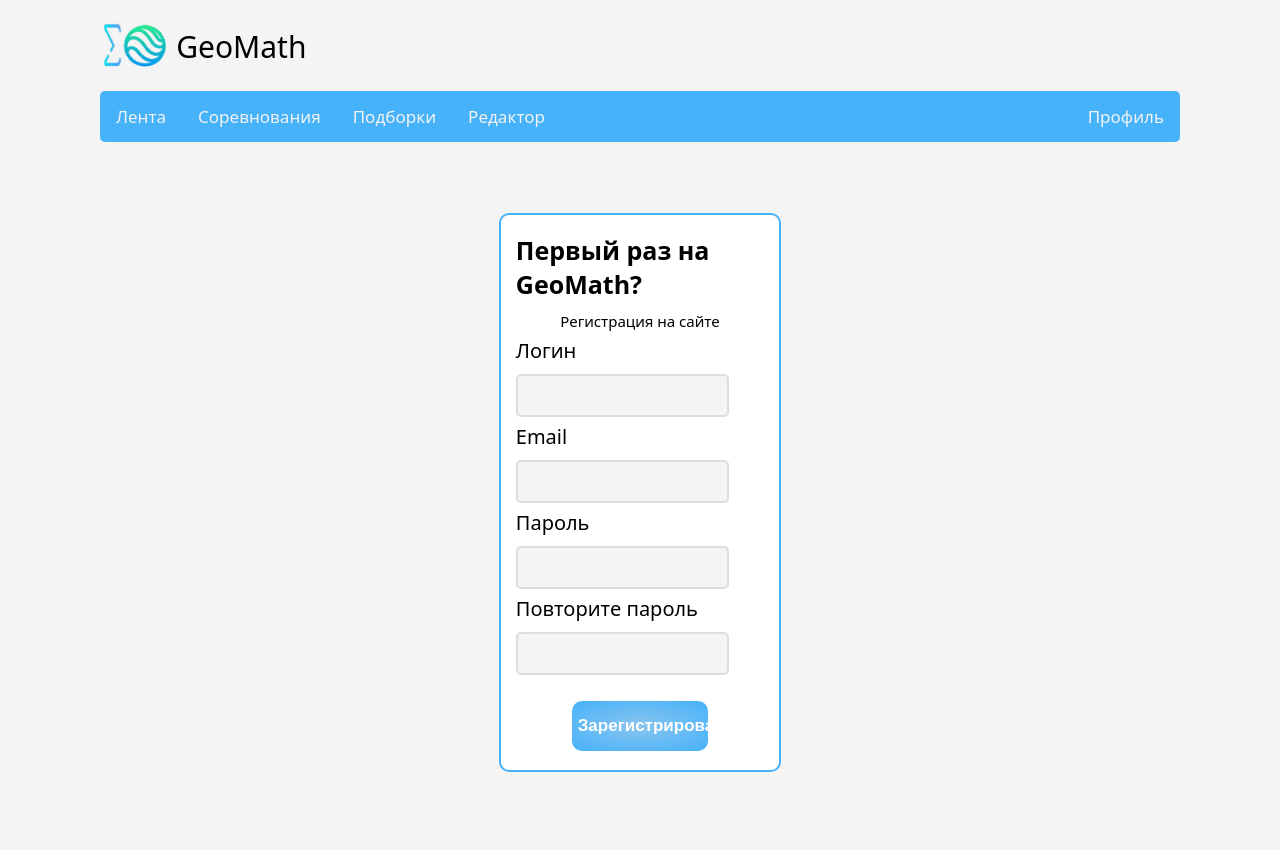
After one commit to GrafGeometr/GeoMath2, a Flask app: page /register in a window 1280 px wide. The commit adds this page. Run offline with Flask 3, Linux system fonts and the light colour scheme.

Commit message:
Added registration form (frontend)

```diff
--- a/flask_stuff.py
+++ b/flask_stuff.py
@@ -6,8 +6,8 @@ import os
 app = Flask(__name__)
 app.config['SECRET_KEY'] = 'yandexlyceum_secret_key'
 app.config['UPLOAD_EXTENSIONS'] = ['.txt', '.pdf', '.doc', '.docx', '.png', '.jpeg', '.jpg', '.gif']
-#login_manager = LoginManager()
-#login_manager.init_app(app)
+
+#login_manager = LoginManager(app)
 
 @app.route('/')
 def index():
@@ -33,6 +33,22 @@ def editor():
 def profile(username):
     return render_template('profile.html', username = username)
 
+
+@app.route('/register')
+def register():
+    return render_template('register.html')
+
+
+@app.route('/test_registration', methods=['POST'])
+def test_registration():
+    data = request.get_json()
+    login = data['login']
+    email = data['email']
+    password = data['password']
+    repeat_password = data['repeat_password']
+    print(f"Login: {login}\nEmail: {email}\nPassword: {password}\nRepeat password: {repeat_password}")
+    return '/feed'
+
 def main():
     port = int(os.environ.get("PORT", 5000))
     #app.run(host='0.0.0.0', port=port)
--- a/templates/base.html
+++ b/templates/base.html
@@ -4,10 +4,11 @@
 <meta name="viewport" content="width=device-width, initial-scale=1">
 <style>
 body {
-  margin-left: 100px;
-  margin-right: 100px;
-  margin-top: 0px;
-  font-family: system-ui,-apple-system,"Segoe UI",Roboto,"Helvetica Neue","Noto Sans","Liberation Sans",Arial,sans-serif,"Apple Color Emoji","Segoe UI Emoji","Segoe UI Symbol","Noto Color Emoji";
+    background-color:#f4f4f4;
+    margin-left: 100px;
+    margin-right: 100px;
+    margin-top: 0px;
+    font-family: system-ui,-apple-system,"Segoe UI",Roboto,"Helvetica Neue","Noto Sans","Liberation Sans",Arial,sans-serif,"Apple Color Emoji","Segoe UI Emoji","Segoe UI Symbol","Noto Color Emoji";
 }
 
 
@@ -58,6 +59,7 @@ body {
     justify-content: space-between;
     align-items: stretch;
     background-color: rgb(70, 178, 250);
+    border-radius: 5px;
 }
 
 .menubar {
--- /dev/null
+++ b/templates/register.html
@@ -0,0 +1,106 @@
+{% extends "base.html" %}
+{% block content %}
+<style>
+    .main_div {
+        height: 700px;
+        display: flex;
+        justify-content: center;
+        align-items: center;
+    }
+    .register_form {
+        width: 23%;
+        height: 75%;
+        border: 2px solid rgb(70, 178, 250);
+        border-radius: 10px;
+        background-color: rgb(255,255,255);
+
+        display: flex;
+        flex-direction: column;
+        justify-content: space-around;
+        align-items: center;
+        padding: 15px;
+    }
+    .greeting {
+        display: flex;
+        flex-direction: column;
+        justify-content: flex-start;
+        align-items: center;
+    }
+    .input_form {
+        display: flex;
+        flex-direction: column;
+        justify-content: space-between;
+        align-items: flex-start;
+        width: 100%;
+    }
+    .input_field_name {
+        margin-bottom: 10px;
+        font-size: 20px;
+    }
+    .input_field {
+        height: 100%;
+        width: 80%;
+        font-size: 25px;
+        background-color:#f4f4f4;
+        border: 2px solid #dddddd;
+        border-radius: 5px;
+        padding: 5px;
+    }
+    .register_button {
+        width: 55%;
+        height: 50px;
+        margin-top: 20px;
+        border: 0;
+        border-radius: 10px;
+        font-size: 17px;
+        font-weight: bold;
+        color: rgb(255,255,255);
+        background-image: radial-gradient(rgb(137, 196, 238), rgb(70, 178, 250));
+        cursor: pointer;
+    }
+</style>
+<script>
+    function register() {
+        var login = document.getElementById("login").value;
+        var email = document.getElementById("email").value;
+        var password = document.getElementById("password").value;
+        var repeat_password = document.getElementById("repeat_password").value;
+        var data = {'login' : login, 'email' : email, 'password' : password, 'repeat_password' : repeat_password};
+        var xhr = new XMLHttpRequest();
+        xhr.open('POST', '/test_registration', true);
+        xhr.setRequestHeader('Content-Type', 'application/json');
+            xhr.onreadystatechange = function() {
+                if (xhr.readyState === 4 && xhr.status === 200) {
+                    document.location.href = this.responseText;
+                }
+            };
+        xhr.send(JSON.stringify(data));
+    }
+
+</script>
+<div class="main_div">
+    <form class="register_form" onsubmit="register()">
+        <div class="greeting">
+            <div style="font-size: 25px; font-weight: bold; margin-bottom: 10px;">Первый раз на GeoMath?</div>
+            <div style="font-size: 15px">Регистрация на сайте</div>
+        </div>
+        <div class="input_form">
+            <div class="input_field_name">Логин</div>
+            <input type="text" id="login" class="input_field" required >
+        </div>
+        <div class="input_form">
+            <div class="input_field_name">Email</div>
+            <input type="email" id="email" class="input_field" required>
+        </div>
+        <div class="input_form">
+            <div class="input_field_name">Пароль</div>
+            <input type="password" id="password" class="input_field" required>
+        </div>
+        <div class="input_form">
+            <div class="input_field_name">Повторите пароль</div>
+            <input type="password" id="repeat_password" class="input_field" required>
+        </div>
+        <input class="register_button" type="submit" value="Зарегистрироваться">
+    </form>
+</div>
+{% endblock %}
```
